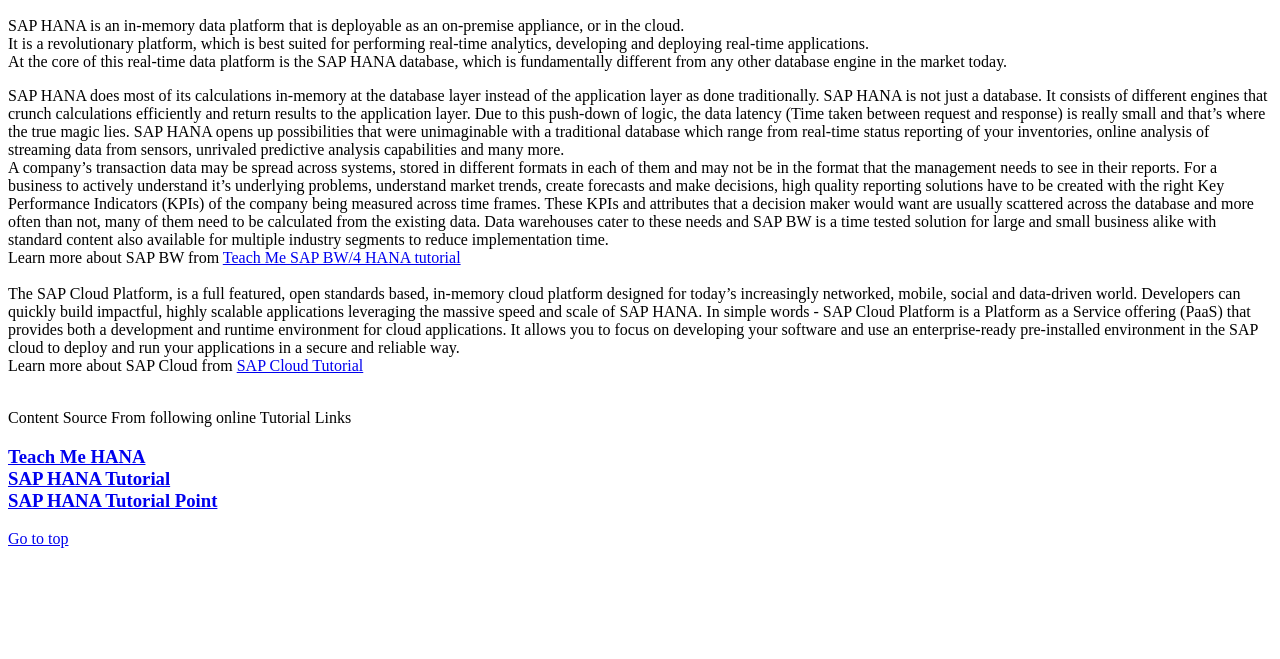
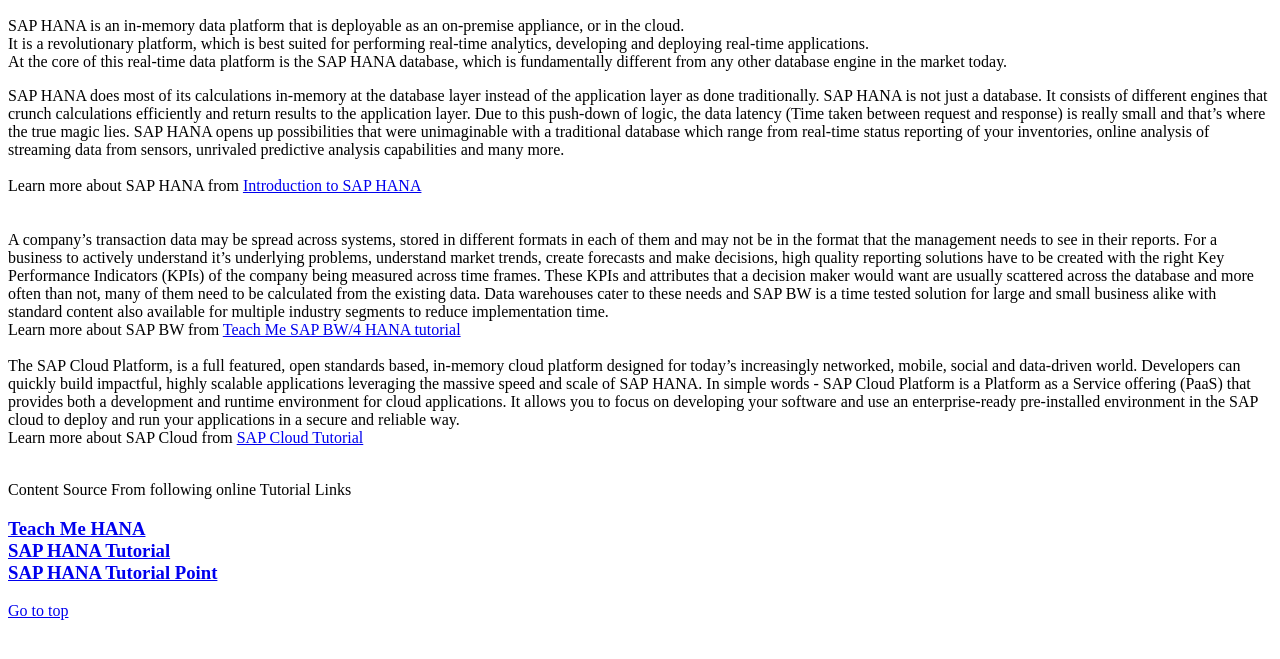
Before and after one commit to pvsapdev/pvsapdev.github.io, a plain HTML site: page index.html in a window 1280 px wide. Shown: the part 137-796 px from the top of the page. Drawn offline with Linux system fonts and the light colour scheme.

Commit message:
Update index.html

```diff
--- a/index.html
+++ b/index.html
@@ -23,6 +23,11 @@ Due to this push-down of logic, the data latency (Time taken between request and
 SAP HANA opens up possibilities that were unimaginable with a traditional database which range from real-time status reporting of your inventories,
 
    online analysis of streaming data from sensors, unrivaled predictive analysis capabilities and many more.
+
+   <br>
+   <br>
+   Learn more about SAP HANA from <a href ="https://pvsapdev.github.io/fastHANA.html"> Introduction to SAP HANA  </a> <br>
+   <br>
 
    <br>
 
```
